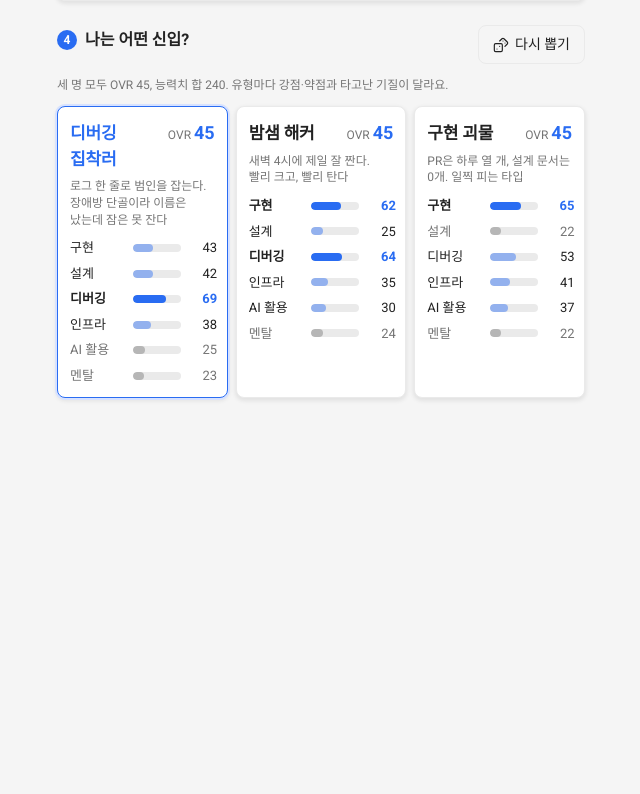
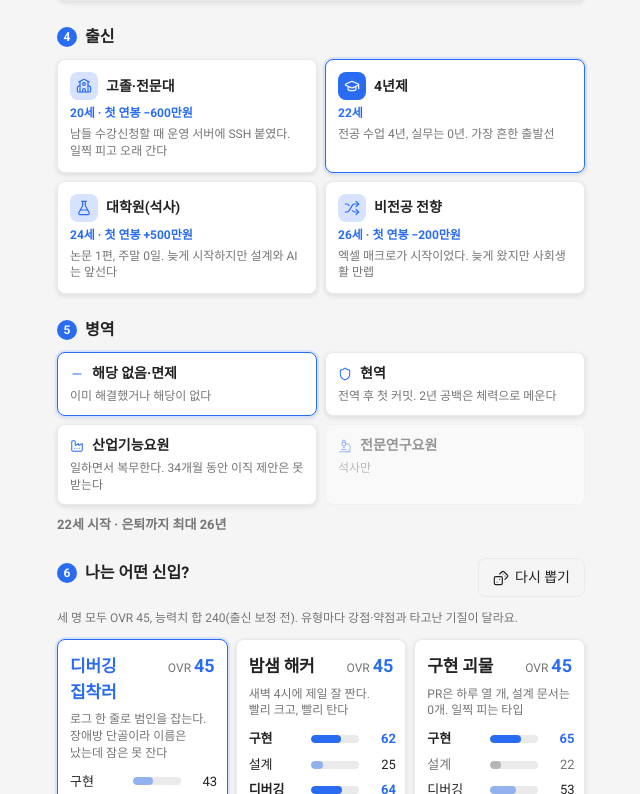
Before and after one commit to TaeGyeongNoh/intern-to-cto, a React (Vite) app: page / in a window 1280 px wide. Shown: the part 1126-1920 px from the top of the page, without its empty margins (319-959 px from the left). Before the commit the page ends 1620 px from the top, so only its background shows below. Built offline with nearby package versions, Linux system fonts and the light colour scheme.

Commit message:
feat(ui): 생성 화면 출신·병역 단계, 출신 보정 미리보기, 홈 복무 칩, 엔딩·공유 카드 학력
Co-Authored-By: Claude Opus 5.5 <noreply@anthropic.com>

```diff
--- a/src/engine/origin.ts
+++ b/src/engine/origin.ts
@@ -23,6 +23,12 @@ export function resolveOrigin(setup: Setup, c: Content): Origin {
   if (!service) throw new Error(`unknown service ${setup.service}`);
   if (!serviceAllowed(service, education.id)) throw new Error(`service ${service.id} not allowed for ${education.id}`);
   return { education, service };
+}
+
+/** 엔딩·공유 카드에 보일 학력 이름. 기본 학력이거나 모르는 id면 없다 (병역은 보이지 않는다) */
+export function educationLabel(setup: Setup, c: Content): string | undefined {
+  const id = setup.education;
+  return id && id !== DEFAULT_EDUCATION ? c.educations[id]?.name : undefined;
 }
 
 export const startAge = (o: Origin): number => o.education.age + o.service.years;
--- a/src/ui/screens/CreateScreen.module.css
+++ b/src/ui/screens/CreateScreen.module.css
@@ -39,6 +39,14 @@
 .routeText { flex: 1; min-width: 0; display: grid; gap: 6px; }
 .routeArt { flex: none; display: block; width: 96px; height: 64px; aspect-ratio: 3 / 2; border-radius: var(--radius-m); object-fit: cover; background: #fff; box-shadow: 0 0 0 1px var(--border); }
 @media (min-width: 600px) { .routeArt { width: 120px; height: 80px; } }
+.originHead { display: flex; align-items: center; gap: 8px; }
+.originHead .glyph { width: 28px; height: 28px; }
+.originMeta { font-size: 12px; font-weight: 600; color: var(--primary); }
+.small { padding: 10px 12px; }
+.smallIcon { color: var(--primary); flex: none; }
+.pick:disabled { cursor: not-allowed; opacity: .45; box-shadow: none; }
+.pick:disabled:active { transform: none; }
+.summary { margin: 10px 0 0; font-size: 13px; font-weight: 600; color: var(--text-2); }
 .chips { display: flex; flex-wrap: wrap; gap: 4px; }
 
 .cands { display: grid; gap: 8px; margin-top: 8px; }
--- a/src/ui/screens/CreateScreen.tsx
+++ b/src/ui/screens/CreateScreen.tsx
@@ -1,11 +1,13 @@
 import { useMemo, useState } from 'react';
 import { CONTENT } from '../../content';
 import { newGame, type Game } from '../../engine/game';
+import { DEFAULT_EDUCATION, DEFAULT_SERVICE, previewStats, resolveOrigin, serviceAllowed, startAge } from '../../engine/origin';
+import { RETIRE_AGE } from '../../engine/season';
 import { generateCandidates, ovr, POSITION_LABELS } from '../../engine/stats';
 import { ROUTE_IDS, ROUTE_LABELS, STAT_IDS, STAT_LABELS, type CardId, type PositionId, type RouteId, type StatId } from '../../engine/types';
 import { Button, Chip, StatBar } from '../components/Icon';
 import {
-  ChevronRight, Dices, Landmark, Rocket, ShoppingCart, Siren, type IconType,
+  ChevronRight, Dices, Factory, FlaskConical, GraduationCap, Landmark, Microscope, Minus, Rocket, School, Shield, ShoppingCart, Shuffle, Siren, type IconType,
 } from '../components/Icons';
 import { AVATARS, MARK, ROUTE_ART } from '../art';
 import type { SaveData } from '../save';
@@ -26,6 +28,13 @@ const ROUTES: Record<RouteId, { icon: IconType; incident: string; cards: CardId[
   'ai-startup': { icon: Rocket, incident: '에이전트가 무한 루프로 토큰을 태운다', cards: ['gpu', 'ai-agent-obs', 'whatap-ai'] },
 };
 
+const EDUCATION_ICONS: Record<string, IconType> = { highschool: School, university: GraduationCap, grad: FlaskConical, switcher: Shuffle };
+const SERVICE_ICONS: Record<string, IconType> = { none: Minus, active: Shield, industrial: Factory, research: Microscope };
+/** 고를 수 없는 병역 버튼의 짧은 사유 ("석사만") */
+const shortName = (name: string) => /\((.+)\)/.exec(name)?.[1] ?? name;
+const onlyFor = (ids: string[]) => `${ids.map((id) => shortName(CONTENT.educations[id]?.name ?? id)).join('·')}만`;
+const signed = (n: number) => `${n > 0 ? '+' : '−'}${Math.abs(n).toLocaleString('ko-KR')}만원`;
+
 const startCompany = (r: RouteId) => Object.values(CONTENT.companies).find((co) => co.route === r && co.start);
 const newSeed = () => Math.floor(Math.random() * 1e9);
 
@@ -35,11 +44,19 @@ export function CreateScreen({ onStart, saved, onContinue }: { onStart: (g: Game
   const [route, setRoute] = useState<RouteId>('commerce');
   const [seed, setSeed] = useState(newSeed);
   const [candidate, setCandidate] = useState(0);
+  const [education, setEducation] = useState(DEFAULT_EDUCATION);
+  const [service, setService] = useState(DEFAULT_SERVICE);
+  const origin = resolveOrigin({ name, position, route, candidate, education, service }, CONTENT);
+  const age0 = startAge(origin);
+  const pickEducation = (id: string) => {
+    setEducation(id);
+    if (!serviceAllowed(CONTENT.services[service], id)) setService(DEFAULT_SERVICE);
+  };
   const cands = useMemo(() => generateCandidates(position, seed, CONTENT.archetypes), [position, seed]);
 
   const start = () => {
     const n = name.trim() || '김개발';
-    onStart(newGame({ name: n, position, route, candidate }, seed, CONTENT));
+    onStart(newGame({ name: n, position, route, candidate, education, service }, seed, CONTENT));
   };
 
   return (
@@ -126,14 +143,61 @@ export function CreateScreen({ onStart, saved, onContinue }: { onStart: (g: Game
         </section>
 
         <section className={s.section}>
+          <h2 className={s.h2}><span className={s.step}>4</span>출신</h2>
+          <div className={s.grid2}>
+            {Object.values(CONTENT.educations).map((e) => {
+              const I = EDUCATION_ICONS[e.id] ?? GraduationCap;
+              return (
+                <button
+                  key={e.id}
+                  type="button"
+                  className={`${s.pick} ${education === e.id ? s.on : ''}`}
+                  onClick={() => pickEducation(e.id)}
+                  aria-pressed={education === e.id}
+                >
+                  <span className={s.originHead}><span className={s.glyph}><I size={16} /></span><b>{e.name}</b></span>
+                  <span className={s.originMeta}>{e.salary ? `${e.age}세 · 첫 연봉 ${signed(e.salary)}` : `${e.age}세`}</span>
+                  <span className={s.desc}>{e.tagline}</span>
+                </button>
+              );
+            })}
+          </div>
+        </section>
+
+        <section className={s.section}>
+          <h2 className={s.h2}><span className={s.step}>5</span>병역</h2>
+          <div className={s.grid2}>
+            {Object.values(CONTENT.services).map((sv) => {
+              const I = SERVICE_ICONS[sv.id] ?? Minus;
+              const allowed = serviceAllowed(sv, education);
+              return (
+                <button
+                  key={sv.id}
+                  type="button"
+                  className={`${s.pick} ${s.small} ${service === sv.id ? s.on : ''}`}
+                  onClick={() => setService(sv.id)}
+                  disabled={!allowed}
+                  aria-pressed={service === sv.id}
+                >
+                  <span className={s.originHead}><I size={14} className={s.smallIcon} /><b>{sv.name}</b></span>
+                  <span className={s.desc}>{allowed ? sv.tagline : onlyFor(sv.educations ?? [])}</span>
+                </button>
+              );
+            })}
+          </div>
+          <p className={s.summary}>{`${age0}세 시작 · 은퇴까지 최대 ${RETIRE_AGE - age0}년`}</p>
+        </section>
+
+        <section className={s.section}>
           <div className={s.h2Row}>
-            <h2 className={s.h2}><span className={s.step}>4</span>나는 어떤 신입?</h2>
+            <h2 className={s.h2}><span className={s.step}>6</span>나는 어떤 신입?</h2>
             <Button variant="ghost" onClick={() => { setSeed(newSeed()); setCandidate(0); }}><Dices size={16} />다시 뽑기</Button>
           </div>
-          <p className={s.muted}>세 명 모두 OVR 45, 능력치 합 240. 유형마다 강점·약점과 타고난 기질이 달라요.</p>
+          <p className={s.muted}>세 명 모두 OVR 45, 능력치 합 240(출신 보정 전). 유형마다 강점·약점과 타고난 기질이 달라요.</p>
           <div className={s.cands}>
-            {cands.map(({ archetypeId, stats: st }, i) => {
+            {cands.map(({ archetypeId, stats: raw }, i) => {
               const a = CONTENT.archetypes[archetypeId];
+              const st = previewStats(raw, origin);
               const tone = (id: StatId) => (a.spikes.includes(id) ? 'strong' : a.dumps.includes(id) ? 'weak' : 'plain');
               return (
               <button
@@ -148,7 +212,7 @@ export function CreateScreen({ onStart, saved, onContinue }: { onStart: (g: Game
                   <span className={s.ovr}>OVR <b>{ovr(st, position)}</b></span>
                 </div>
                 <p className={s.tagline}>{a.tagline}</p>
-                {STAT_IDS.map((id) => <StatBar key={id} label={STAT_LABELS[id]} value={st[id]} tone={tone(id)} />)}
+                {STAT_IDS.map((id) => <StatBar key={id} label={STAT_LABELS[id]} value={st[id]} delta={st[id] - raw[id]} tone={tone(id)} />)}
               </button>
               );
             })}
--- a/src/ui/screens/EndingScreen.tsx
+++ b/src/ui/screens/EndingScreen.tsx
@@ -2,6 +2,7 @@ import { useEffect, useRef, useState } from 'react';
 import { CONTENT } from '../../content';
 import { CARDS } from '../../content/cards';
 import type { Game } from '../../engine/game';
+import { educationLabel } from '../../engine/origin';
 import { ovr, POSITION_LABELS } from '../../engine/stats';
 import type { CardId } from '../../engine/types';
 import { Button, Chip } from '../components/Icon';
@@ -94,7 +95,7 @@ export function EndingScreen({ game, onRestart, shared }: { game: Game; onRestar
         <h1 className={s.title}>{ending?.title ?? '커리어 종료'}</h1>
         <p className={s.desc}>{ending?.description}</p>
         <div className={s.who}>
-          {st.name} · {st.title} {POSITION_LABELS[st.position]}{CONTENT.archetypes[st.archetypeId] ? ` · ${CONTENT.archetypes[st.archetypeId].name}` : ''} · {st.age}세 · OVR {ovr(st.stats, st.position)}
+          {st.name} · {st.title} {POSITION_LABELS[st.position]}{CONTENT.archetypes[st.archetypeId] ? ` · ${CONTENT.archetypes[st.archetypeId].name}` : ''}{educationLabel(game.setup, CONTENT) ? ` · ${educationLabel(game.setup, CONTENT)}` : ''} · {st.age}세 · OVR {ovr(st.stats, st.position)}
         </div>
       </header>
 
--- a/src/ui/screens/HomeScreen.tsx
+++ b/src/ui/screens/HomeScreen.tsx
@@ -67,6 +67,7 @@ export function HomeScreen({ game, log, onInput }: { game: Game; log: string[];
             </div>
             <div className={s.coLine}>
               <Pill tone={ROLE_TONE[role]}>{ROLE_LABELS[role]}</Pill>
+              {st.boundUntil > st.yearsInCareer && <Pill tone="var(--warning)">{`복무 중 · ${st.boundUntil - st.yearsInCareer}년 남음`}</Pill>}
               <IconText icon={Wallet} className={s.salary}>{won(st.salary)}</IconText>
               <IconText icon={PiggyBank} className={s.salary}><span className={s.muted}>자산</span> {won(st.assets)}</IconText>
             </div>
--- a/src/ui/shareCard.ts
+++ b/src/ui/shareCard.ts
@@ -1,6 +1,7 @@
 import { CONTENT } from '../content';
 import { CARDS } from '../content/cards';
 import type { Game } from '../engine/game';
+import { educationLabel } from '../engine/origin';
 import { POSITION_LABELS } from '../engine/stats';
 import { ENDING_ART } from './art';
 import { won } from './screens/format';
@@ -38,7 +39,7 @@ export function cardData(g: Game): CardData {
   return {
     endingId: st.endingId ?? 'ending',
     title: ending?.title ?? '커리어 종료',
-    who: [st.name, st.title, POSITION_LABELS[st.position], CONTENT.archetypes[st.archetypeId]?.name, `${years}년`].filter(Boolean).join(' · '),
+    who: [st.name, st.title, POSITION_LABELS[st.position], CONTENT.archetypes[st.archetypeId]?.name, educationLabel(g.setup, CONTENT), `${years}년`].filter(Boolean).join(' · '),
     stats: [
       { label: '막아낸 장애', value: `${r.incidentsResolved}/${r.incidentsTotal}` },
       { label: '평균 MTTR', value: avgMttr },
```
Also changed, not shown: src/ui/components/Icons.tsx (+12 -0 lines), 1 other file (tests, documents, lock files or other folders).
